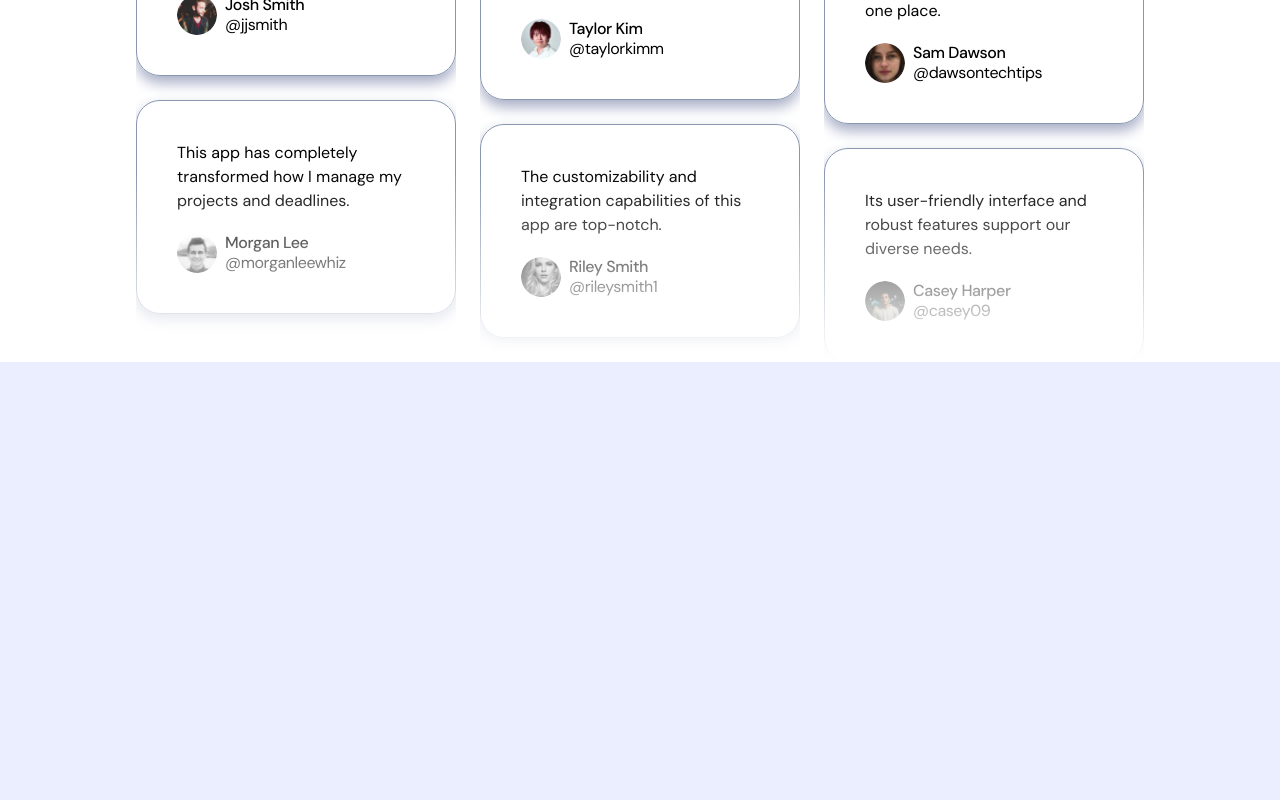
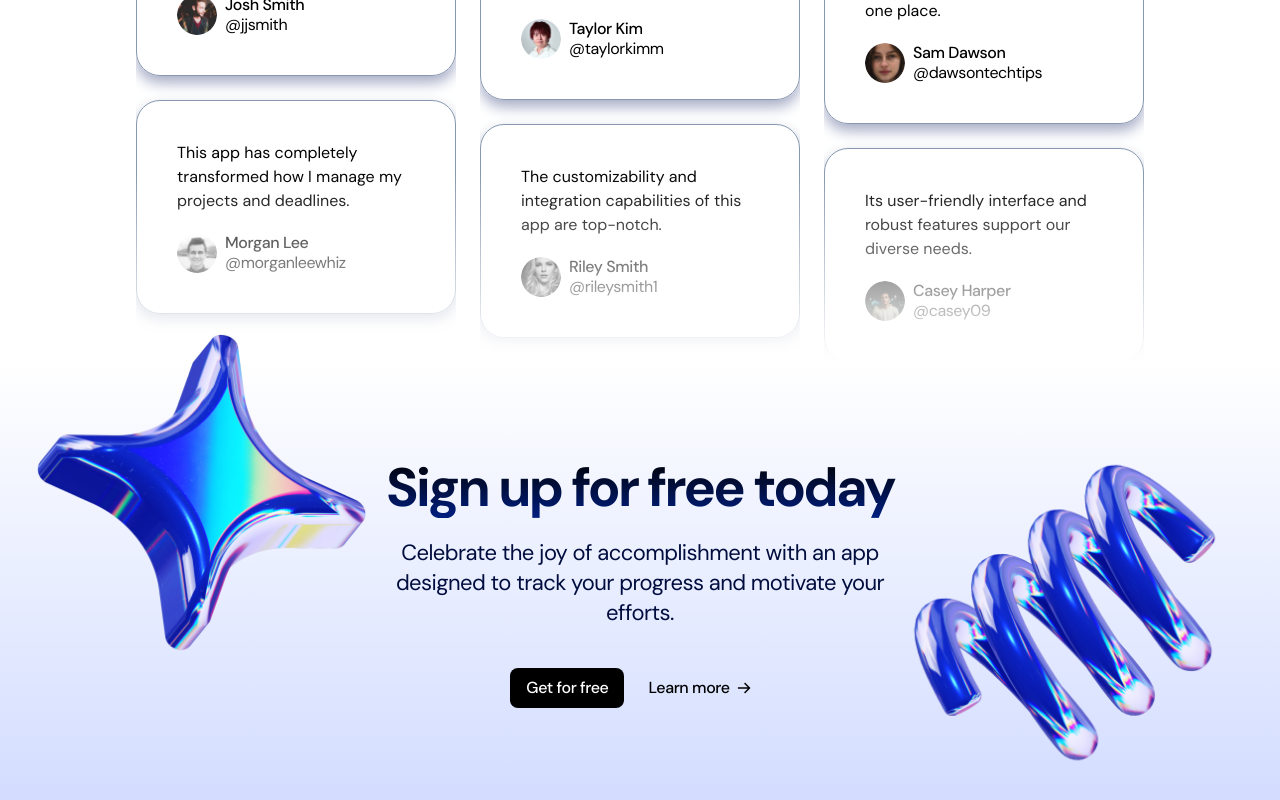
Before and after one commit to Rutvik17/Saas-landing-page, a Next.js app: page / in a window 1280 px wide. Shown: the part 3617-4417 px from the top of the page. Before the commit the page ends 3979 px from the top, so only its background shows below. Built offline with nearby package versions, Linux system fonts and the light colour scheme.

Commit message:
implement call to action

```diff
--- a/src/app/page.tsx
+++ b/src/app/page.tsx
@@ -1,3 +1,4 @@
+import { CallToAction } from "@/sections/CallToAction";
 import { Header } from "@/sections/Header";
 import { Hero } from "@/sections/Hero";
 import { LogoTicker } from "@/sections/LogoTicker";
@@ -14,6 +15,7 @@ export default function Home() {
       <ProductShowcase />
       <Pricing />
       <Testimonials />
+      <CallToAction />
     </>
   );
 }
--- a/src/sections/CallToAction.tsx
+++ b/src/sections/CallToAction.tsx
@@ -1,3 +1,38 @@
+import ArrowRight from '@/assets/arrow-right.svg';
+import starImage from '@/assets/star.png';
+import springImage from '@/assets/spring.png';
+import Image from 'next/image';
+
 export const CallToAction = () => {
-  return null;
+  return (
+    <section className="bg-gradient-to-b from-white to-[#D2DCFF] py-24 overflow-x-clip">
+      <div className="container">
+        <div className='section-heading relative'>
+          <h2 className="section-title">Sign up for free today</h2>
+          <p className="section-description mt-5">Celebrate the joy of accomplishment with an app designed to track your
+            progress and motivate your efforts.
+          </p>
+          <Image src={starImage}
+            alt='star image'
+            width={360}
+            className='absolute -left-[350px] -top-[137px] hidden md:block'
+          />
+          <Image src={springImage}
+            alt='spring image'
+            width={360}
+            className='absolute -right-[331px] -top-[19px] hidden md:block'
+          />
+        </div>
+        <div className="flex gap-2 mt-10 justify-center">
+          <button className="btn btn-primary">Get for free</button>
+          <button className="btn btn-text gap-1">
+            <span>
+              Learn more
+            </span>
+            <ArrowRight className="h-5 w-5" />
+          </button>
+        </div>
+      </div>
+    </section>
+  );
 };
```
